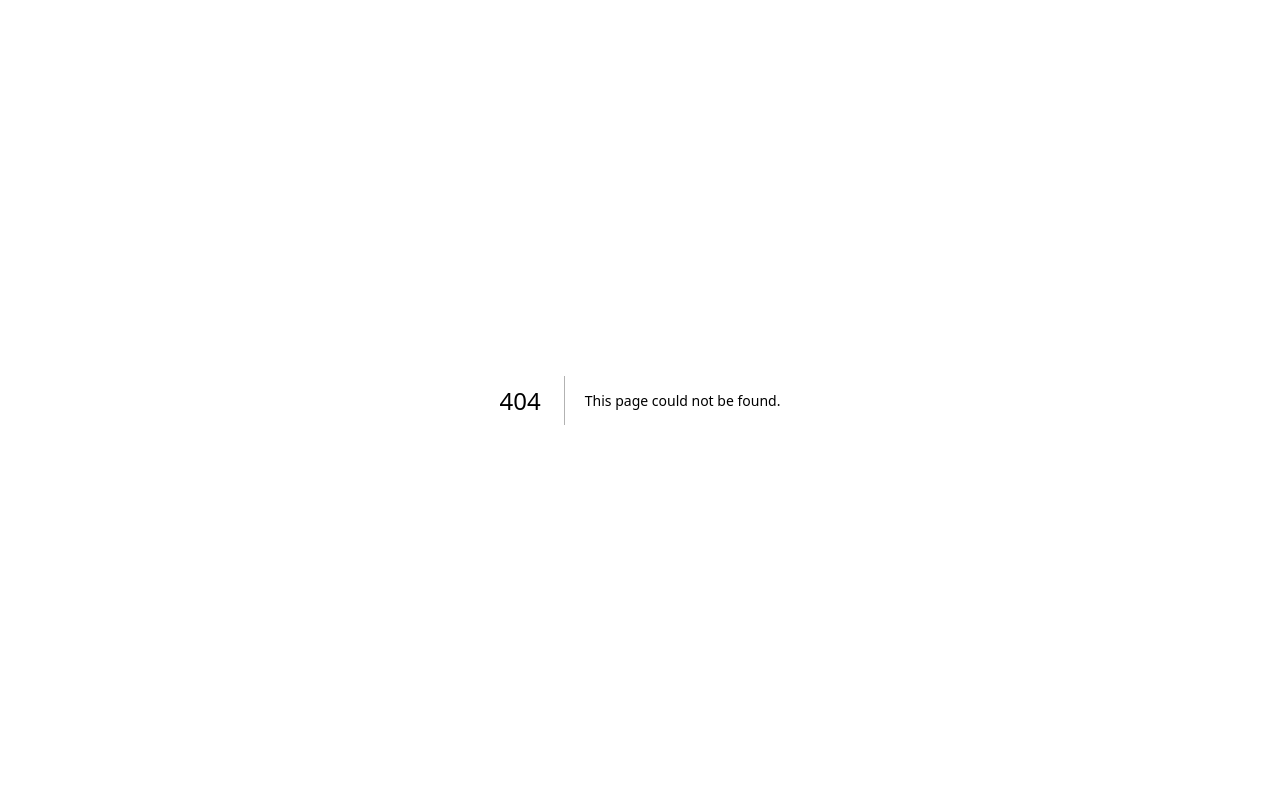
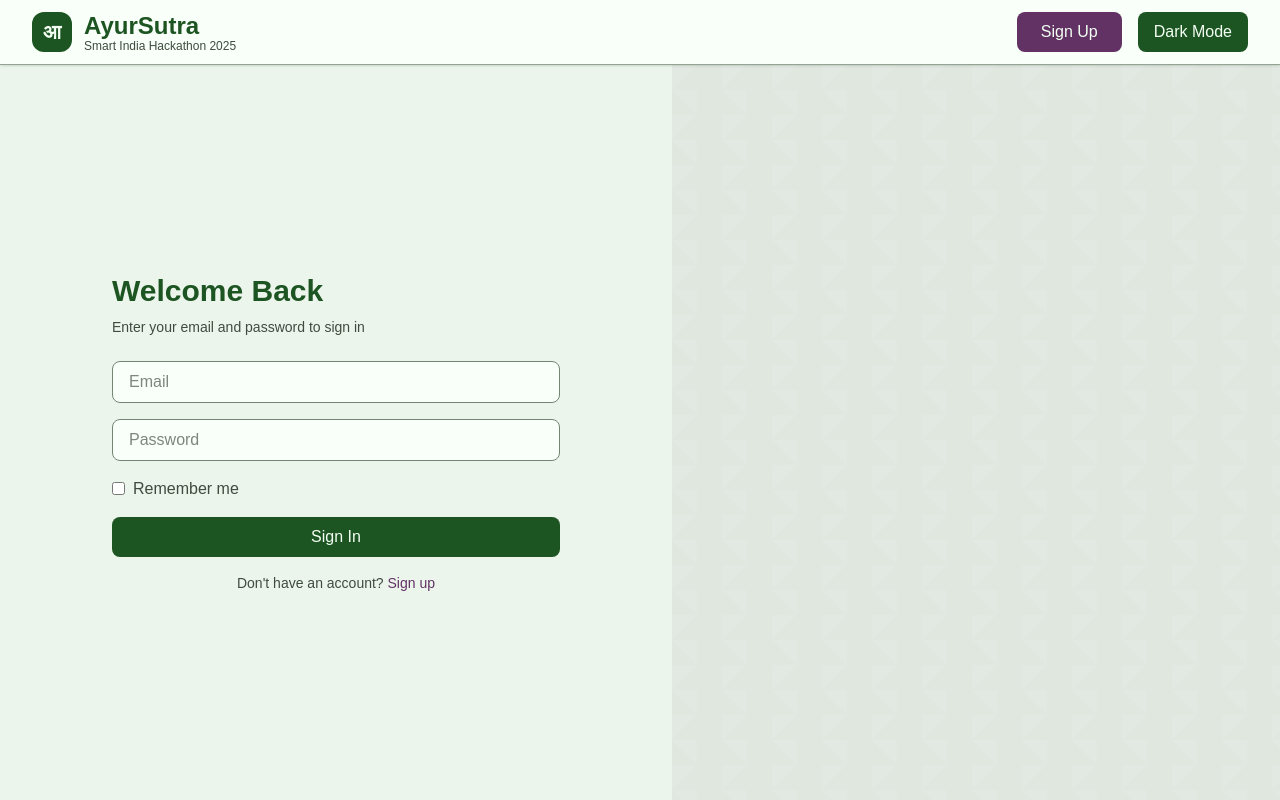
Before and after one commit to Aadity31/ayursutra_Prototype, a Next.js app: page /patient/login in a window 1280 px wide. Before the commit this address had no page. Built offline with nearby package versions, Linux system fonts and the light colour scheme.

Commit message:
new structure

```diff
--- a/src/app/login/page.tsx
+++ b/src/app/admin/login/page.tsx
@@ -2,8 +2,8 @@
 
 import { useState, useEffect } from "react";
 import Link from "next/link";
-import { getTheme } from "../constants/themeSelect";
-import Header from "../components/login/header";
+import { getTheme } from "../../constants/themeSelect";
+import Header from "../../components/login/header";
 
 const LoginPage = () => {
   const [mounted, setMounted] = useState(false);
@@ -21,7 +21,7 @@ const LoginPage = () => {
         if (prev !== currentTheme) return currentTheme;
         return prev;
       });
-    }, 50);
+    }, 100);
 
     return () => clearInterval(interval);
   }, []);
--- /dev/null
+++ b/src/app/patient/login/page.tsx
@@ -0,0 +1,133 @@
+"use client";
+
+import { useState, useEffect } from "react";
+import Link from "next/link";
+import { getTheme } from "../../constants/themeSelect";
+import Header from "../../components/login/header";
+
+const LoginPage = () => {
+  const [mounted, setMounted] = useState(false);
+  const [colors, setColors] = useState(getTheme());
+
+  const [email, setEmail] = useState("");
+  const [password, setPassword] = useState("");
+
+  useEffect(() => {
+    setMounted(true);
+
+    const interval = setInterval(() => {
+      const currentTheme = getTheme();
+      setColors((prev) => {
+        if (prev !== currentTheme) return currentTheme;
+        return prev;
+      });
+    }, 100);
+
+    return () => clearInterval(interval);
+  }, []);
+
+  if (!mounted) return null;
+
+  const handleSubmit = (e: React.FormEvent) => {
+    e.preventDefault();
+    console.log({ email, password });
+  };
+
+  if (!mounted) return null;
+
+  return (
+    <div className="min-h-screen flex flex-col">
+      <Header />
+
+      <div className="flex flex-1">
+        <div
+          className="flex-1 flex flex-col justify-center items-center px-8"
+          style={{ backgroundColor: colors.bg }}
+        >
+          <div className="w-full max-w-md">
+            <h1 className="text-3xl font-bold mb-2" style={{ color: colors.primary }}>
+              Welcome Back
+            </h1>
+            <p className="mb-6 text-sm" style={{ color: colors.textMuted }}>
+              Enter your email and password to sign in
+            </p>
+
+            <form onSubmit={handleSubmit} className="space-y-4">
+              <input
+                type="email"
+                placeholder="Email"
+                value={email}
+                onChange={(e) => setEmail(e.target.value)}
+                required
+                className="w-full px-4 py-2 rounded-lg focus:outline-none"
+                style={{
+                  backgroundColor: colors.bgLight,
+                  border: `1px solid ${colors.border}`,
+                  color: colors.text,
+                }}
+              />
+              <input
+                type="password"
+                placeholder="Password"
+                value={password}
+                onChange={(e) => setPassword(e.target.value)}
+                required
+                className="w-full px-4 py-2 rounded-lg focus:outline-none"
+                style={{
+                  backgroundColor: colors.bgLight,
+                  border: `1px solid ${colors.border}`,
+                  color: colors.text,
+                }}
+              />
+
+              <div className="flex items-center">
+                <input
+                  type="checkbox"
+                  id="remember"
+                  className="mr-2"
+                  style={{ accentColor: colors.primary }}
+                />
+                <label htmlFor="remember" style={{ color: colors.textMuted }}>
+                  Remember me
+                </label>
+              </div>
+
+              <button
+                type="submit"
+                className="w-full py-2 rounded-lg font-medium cursor-pointer hover:shadow-lg transition-all"
+                style={{
+                  backgroundColor: colors.primary,
+                  color: colors.highlight,
+                }}
+              >
+                Sign In
+              </button>
+            </form>
+
+            <p className="mt-4 text-center text-sm" style={{ color: colors.textMuted }}>
+              Don't have an account?{" "}
+              <Link href="/signup">
+                <span style={{ color: colors.secondary, cursor: "pointer" }} className="hover:underline">
+                  Sign up
+                </span>
+              </Link>
+            </p>
+          </div>
+        </div>
+
+        <div
+          className="flex-1 hidden md:block"
+          style={{
+            backgroundColor: colors.bgDark,
+            backgroundImage:
+              "linear-gradient(135deg, rgba(255,255,255,0.1) 25%, transparent 25%), linear-gradient(225deg, rgba(255,255,255,0.1) 25%, transparent 25%)",
+            backgroundSize: "50px 50px",
+            backgroundPosition: "0 0, 25px 25px",
+          }}
+        />
+      </div>
+    </div>
+  );
+};
+
+export default LoginPage;
--- /dev/null
+++ b/src/app/patient/signUp/page.tsx
@@ -0,0 +1,54 @@
+"use client"
+import { useState } from "react";
+
+const LoginPage = () => {
+  const [email, setEmail] = useState("");
+  const [password, setPassword] = useState("");
+
+  const handleSubmit = (e: React.FormEvent) => {
+    e.preventDefault();
+
+    console.log({ email, password });
+  };
+
+  return (
+    <div className="min-h-screen flex items-center justify-center bg-gray-100">
+      <div className="bg-white p-8 rounded-xl shadow-lg w-full max-w-md">
+        <h2 className="text-2xl font-bold mb-6 text-center">Login</h2>
+        <form onSubmit={handleSubmit} className="space-y-4">
+          <div>
+            <label className="block text-gray-700 mb-1">Email</label>
+            <input
+              type="email"
+              value={email}
+              onChange={(e) => setEmail(e.target.value)}
+              required
+              className="w-full border border-gray-300 rounded-lg px-4 py-2 focus:outline-none focus:ring-2 focus:ring-red-500 focus:border-red-500"
+            />
+          </div>
+          <div>
+            <label className="block text-gray-700 mb-1">Password</label>
+            <input
+              type="password"
+              value={password}
+              onChange={(e) => setPassword(e.target.value)}
+              required
+              className="w-full border border-gray-300 rounded-lg px-4 py-2 focus:outline-none focus:ring-2 focus:ring-red-500 focus:border-red-500"
+            />
+          </div>
+          <button
+            type="submit"
+            className="w-full bg-gradient-to-r from-orange-500 to-red-500 text-white px-6 py-2 rounded-lg font-medium cursor-pointer hover:shadow-lg transition-all"
+          >
+            Login
+          </button>
+        </form>
+        <p className="text-center text-gray-500 mt-4">
+          Don't have an account? <a href="/login" className="text-red-500 hover:underline">Sign up</a>
+        </p>
+      </div>
+    </div>
+  );
+};
+
+export default LoginPage;
```
Also changed, not shown: src/app/admin/signUp/page.tsx (renamed from src/app/signUp/page.tsx).
